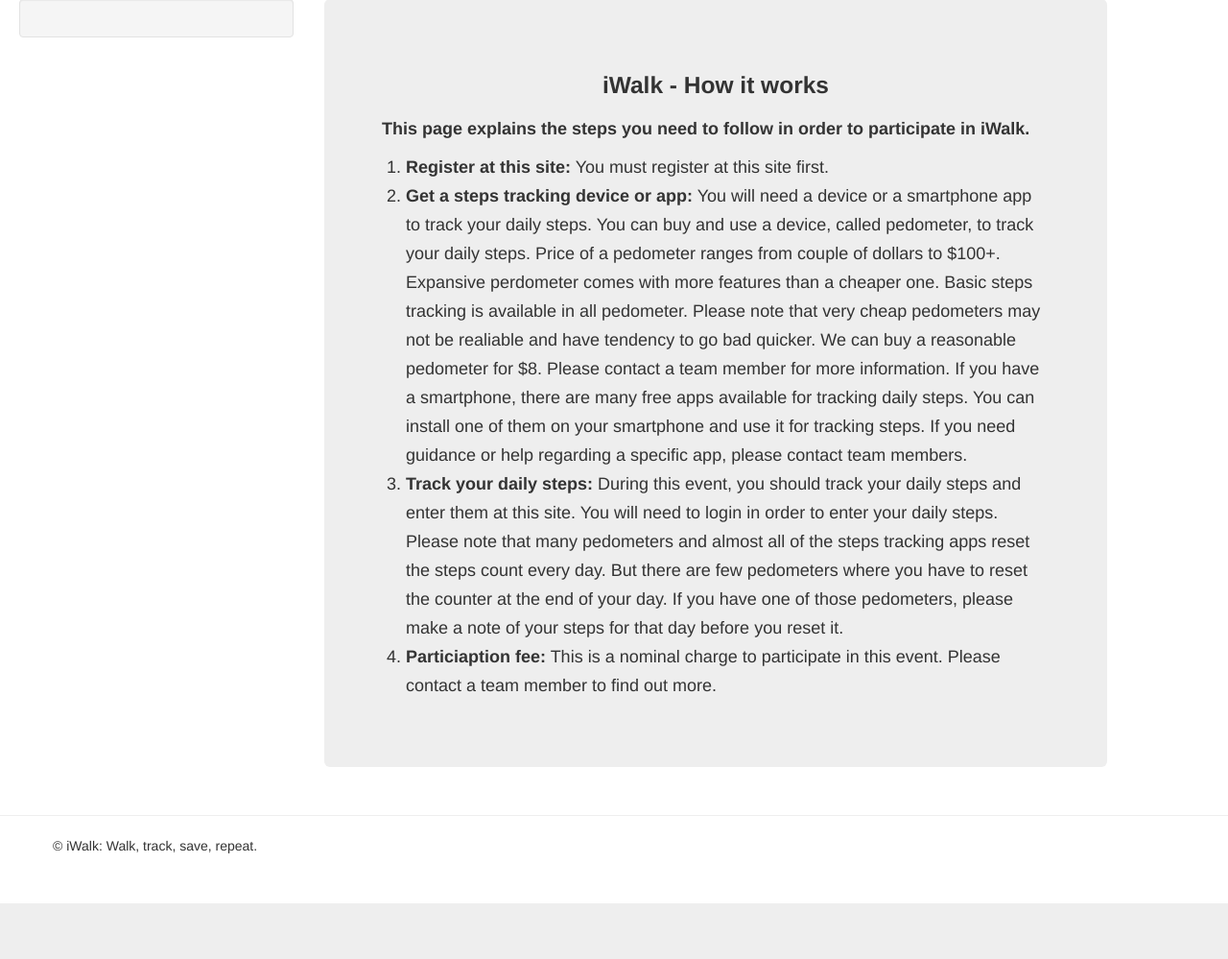
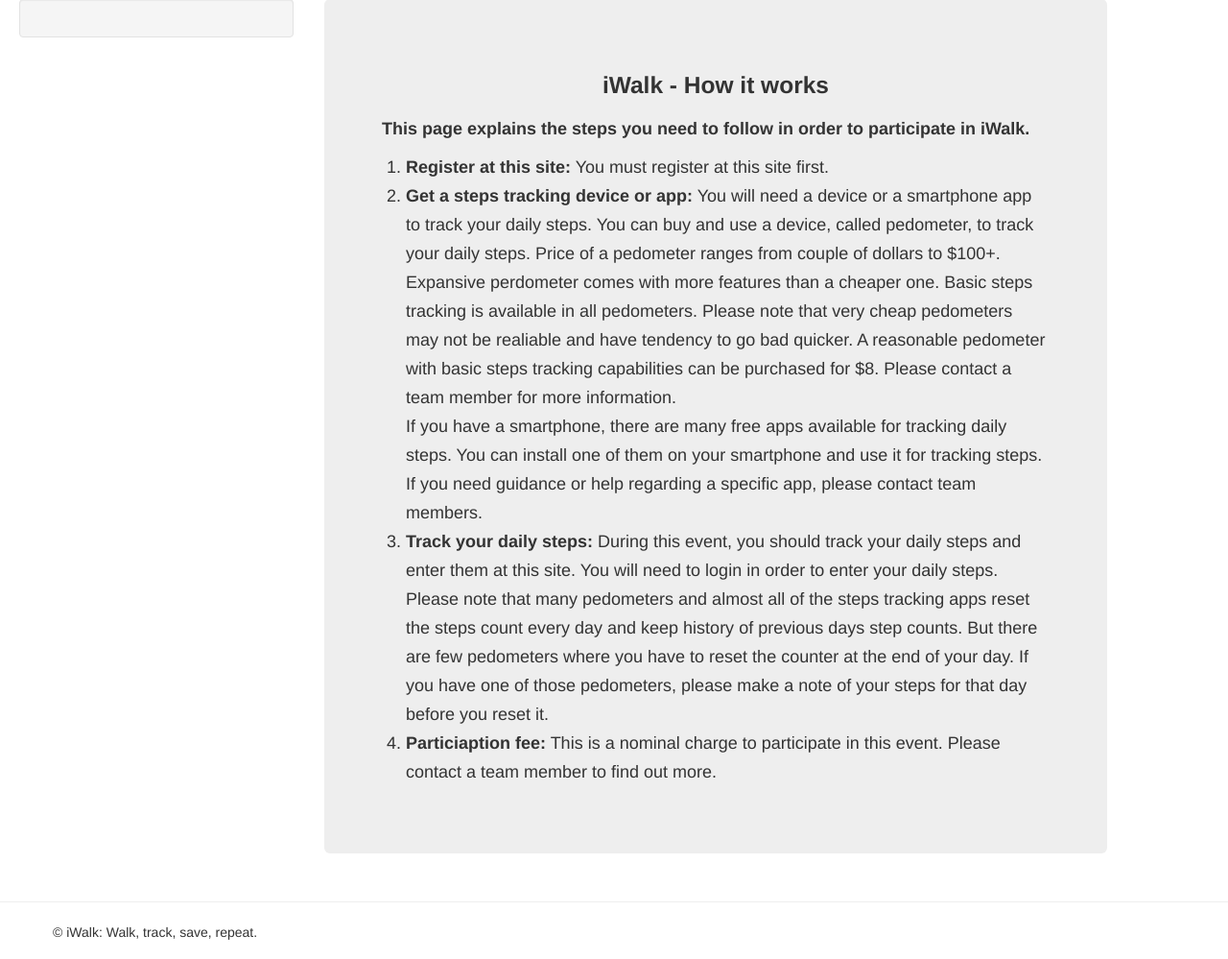
Before and after one commit to mnoorali/steps, a Django app: page /howitworks/ in a window 1280 px wide. Shown: the part 61-1060 px from the top of the page at 96% size. Before the commit the page ends 1002 px from the top, so only its background shows below. Run offline with Django 3.2, Linux system fonts and the light colour scheme; parts of the project's set-up code (start-up, migrations or seed data) failed here and were passed over; some libraries are stand-ins or nearby versions.

Commit message:
updated index and howitworks pages.

```diff
--- a/stepsapp/templates/howitworks.html
+++ b/stepsapp/templates/howitworks.html
@@ -10,10 +10,10 @@
     <p><b>This page explains the steps you need to follow in order to participate in iWalk.</b>
     <ol>
     	<li><b>Register at this site:</b> You must register at this site first. </li>
-    	<li><b>Get a steps tracking device or app:</b> You will need a device or a smartphone app to track your daily steps. You can buy and use a device, called pedometer, to track your daily steps. Price of a pedometer ranges from couple of dollars to $100+. Expansive perdometer comes with more features than a cheaper one. Basic steps tracking is available in all pedometer. Please note that very cheap pedometers may not be realiable and have tendency to go bad quicker. We can buy a reasonable pedometer for $8. Please contact a team member for more information.
+    	<li><b>Get a steps tracking device or app:</b> You will need a device or a smartphone app to track your daily steps. You can buy and use a device, called pedometer, to track your daily steps. Price of a pedometer ranges from couple of dollars to $100+. Expansive perdometer comes with more features than a cheaper one. Basic steps tracking is available in all pedometers. Please note that very cheap pedometers may not be realiable and have tendency to go bad quicker. A reasonable pedometer with basic steps tracking capabilities can be purchased for $8. Please contact a team member for more information.</br>
     	If you have a smartphone, there are many free apps available for tracking daily steps. You can install one of them on your smartphone and use it for tracking steps. If you need guidance or help regarding a specific app, please contact team members.</li>
-    	<li><b>Track your daily steps:</b> During this event, you should track your daily steps and enter them at this site. You will need to login in order to enter your daily steps.
-    		Please note that many pedometers and almost all of the steps tracking apps reset the steps count every day. But there are few pedometers where you have to reset the counter at the end of your day. If you have one of those pedometers, please make a note of your steps for that day before you reset it.</li>
+    	<li><b>Track your daily steps:</b> During this event, you should track your daily steps and enter them at this site. You will need to login in order to enter your daily steps.</br>
+    		Please note that many pedometers and almost all of the steps tracking apps reset the steps count every day and keep history of previous days step counts. But there are few pedometers where you have to reset the counter at the end of your day. If you have one of those pedometers, please make a note of your steps for that day before you reset it.</li>
         <li><b>Particiaption fee:</b> This is a nominal charge to participate in this event. Please contact a team member to find out more.
 
     </ol>
--- a/stepsapp/templates/index.html
+++ b/stepsapp/templates/index.html
@@ -6,11 +6,11 @@
 {% load static %}
 
 <div class="hero-unit">
-    <h4> This site will allow you to enter your daily step counts. </h4>
+    <h4> This site allows you to enter your daily step counts. </h4>
     <p>There are few options at the top of this page. </p>
     Select <b>'Steps Entry'</b> to enter your steps for a specific date. During this event, you should enter your step counts for each day.</br>
     Select <b>'Steps History'</b> to view a list of all the steps which you have entered so far during this event.</br>
-    Select <b>'HowItWorks'</b> to learn about how to participate.</br>
+    Select <b>'HowItWorks'</b> to learn exactly that, how it works!.</br>
     <b>'Profile'</b> will show your account information.</br>
 </div>
 
```
